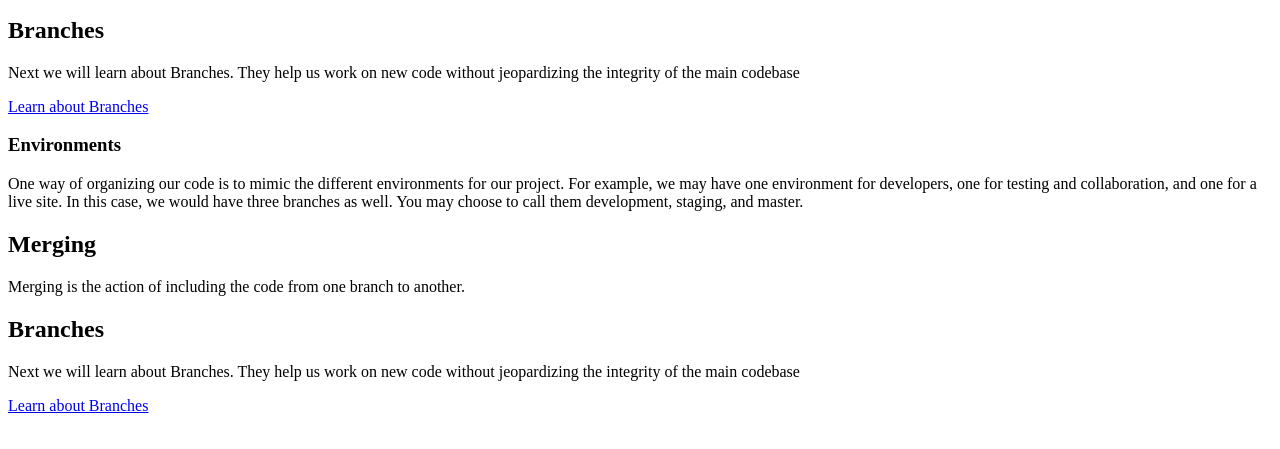
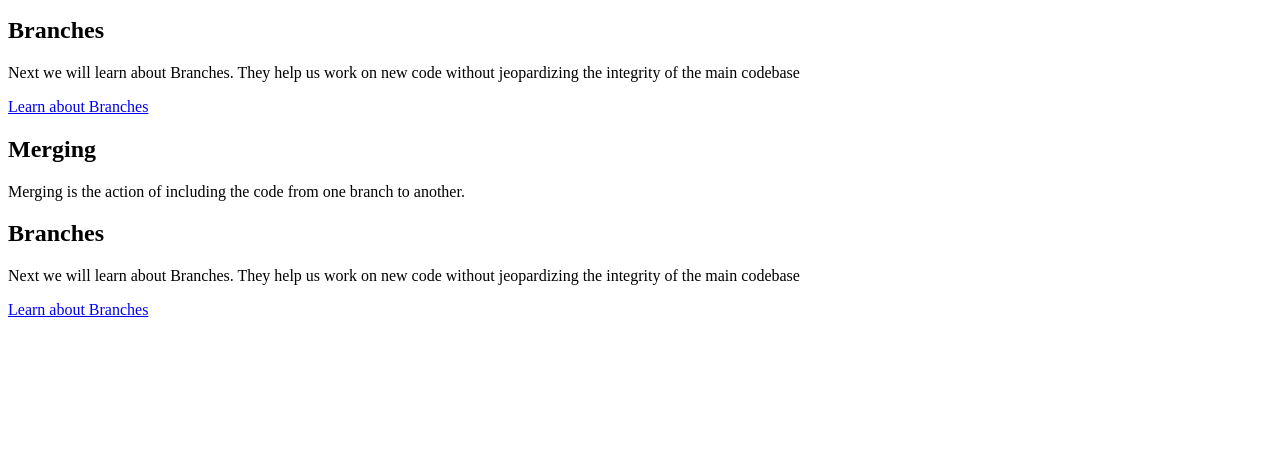
Before and after one commit to Vivian-Nguyen-2021/mdia-4590, a plain HTML site: page index.html in a window 1280 px wide. Shown: the part 101-550 px from the top of the page. Drawn offline with Linux system fonts and the light colour scheme.

Commit message:
Revert "adds branch/environment info to homepage"

```diff
--- a/index.html
+++ b/index.html
@@ -10,8 +10,6 @@
 	<h2>Branches</h2>
 	<p>Next we will learn about Branches. They help us work on new code without jeopardizing the integrity of the main codebase</p>
 	<a href ="about.html">Learn about Branches</a>
-	<h3>Environments</h3>
-	<p>One way of organizing our code is to mimic the different environments for our project. For example, we may have one environment for developers, one for testing and collaboration, and one for a live site. In this case, we would have three branches as well. You may choose to call them development, staging, and master.</p>
 
 	<h2>Merging</h2>
 	<p>Merging is the action of including the code from one branch to another.</p>
```
